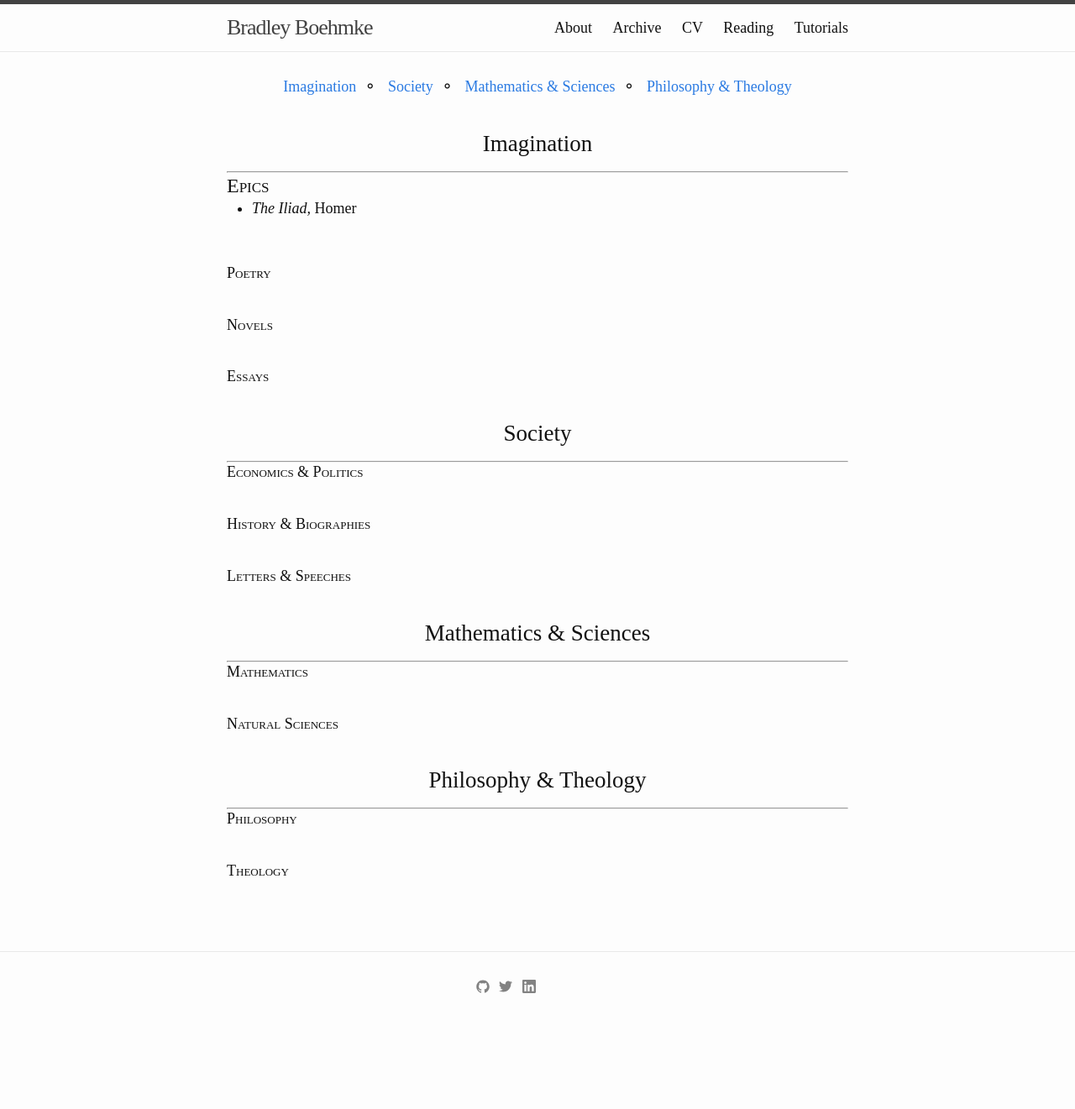
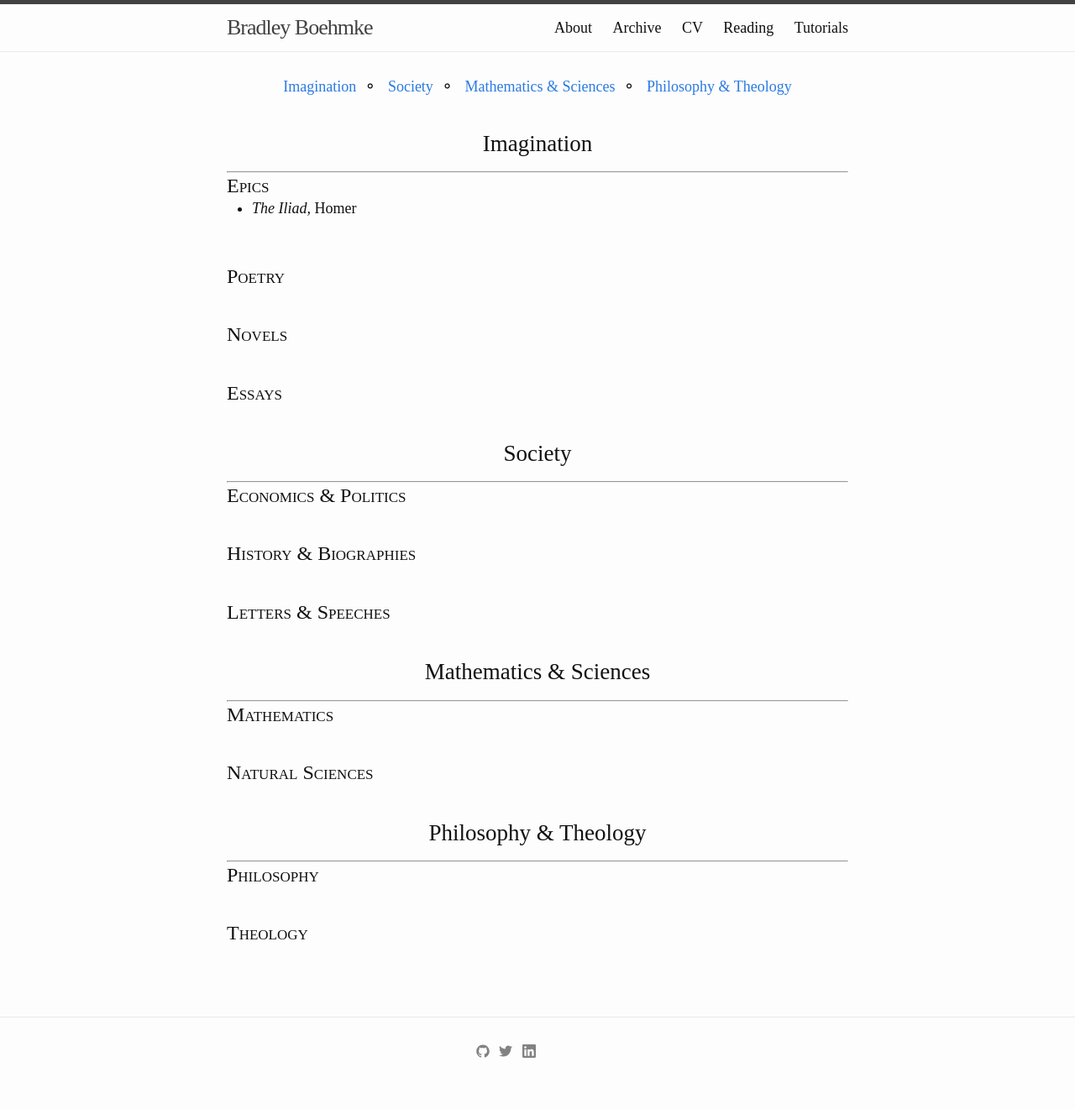
Before and after one commit to bradleyboehmke/bradleyboehmke, a Jekyll site: the page built from reading/index.md, in a window 1280 px wide. Shown: the whole page at 84% size. Built offline with Jekyll 4.4.1, drawn with Linux system fonts in a browser that asks for light colours; before the commit the page ends 1243 px from its top, so only the background shows below that.

Commit message:
Update index.md

```diff
--- a/reading/index.md
+++ b/reading/index.md
@@ -28,42 +28,42 @@ div {
 
 <br>
 
-<font size="4" style="font-variant: small-caps">Poetry</font>
+<font size="5" style="font-variant: small-caps">Poetry</font>
 
 <br>
 
-<font size="4" style="font-variant: small-caps">Novels</font>
+<font size="5" style="font-variant: small-caps">Novels</font>
 
 <br>
 
-<font size="4" style="font-variant: small-caps">Essays</font>
+<font size="5" style="font-variant: small-caps">Essays</font>
 
 <br>
 
 
 # <center>Society<a name="society"></a></center>
 ***
-<font size="4" style="font-variant: small-caps">Economics & Politics</font>
+<font size="5" style="font-variant: small-caps">Economics & Politics</font>
 
 <br>
 
-<font size="4" style="font-variant: small-caps">History & Biographies</font>
+<font size="5" style="font-variant: small-caps">History & Biographies</font>
 
 <br>
 
-<font size="4" style="font-variant: small-caps">Letters & Speeches</font>
+<font size="5" style="font-variant: small-caps">Letters & Speeches</font>
 
 <br>
 
 
 # <center>Mathematics & Sciences<a name="math"></a></center>
 ***
-<font size="4" style="font-variant: small-caps">Mathematics</font>
+<font size="5" style="font-variant: small-caps">Mathematics</font>
 
 <br>
 
 
-<font size="4" style="font-variant: small-caps">Natural Sciences</font>
+<font size="5" style="font-variant: small-caps">Natural Sciences</font>
 
 <br>
 
@@ -71,10 +71,10 @@ div {
 
 # <center>Philosophy & Theology<a name="philosophy"></a></center>
 ***
-<font size="4" style="font-variant: small-caps">Philosophy</font>
+<font size="5" style="font-variant: small-caps">Philosophy</font>
 
 <br>
 
-<font size="4" style="font-variant: small-caps">Theology</font>
+<font size="5" style="font-variant: small-caps">Theology</font>
 
 <br>
```
